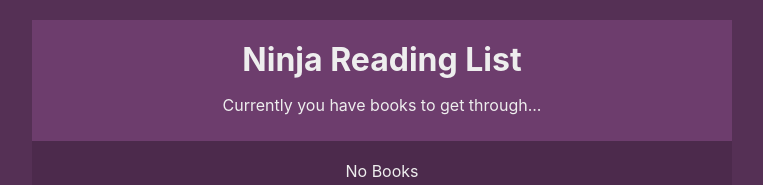
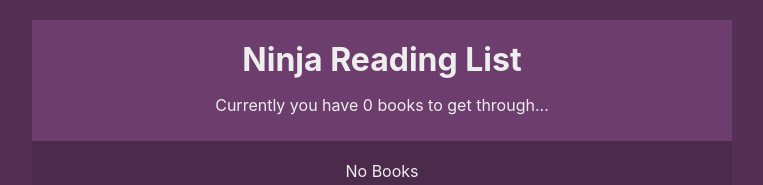
Before and after one commit to Mohmmed-Mahsoub/books-app, a React (Create React App) app: page / in a window 1280 px wide. Shown: the top 185 px of the page, without its empty margins (258-1021 px from the left). Built offline with nearby package versions, Linux system fonts and the light colour scheme.

Commit message:
show how many books to read

```diff
--- a/src/components/navbar.jsx
+++ b/src/components/navbar.jsx
@@ -1,9 +1,11 @@
-import React from "react";
+import React, { useContext } from "react";
+import { BooksContext } from "../contexts/booksContext";
 const Navbar = () => {
+  const { books } = useContext(BooksContext);
   return (
     <div className="navbar">
       <h1>Ninja Reading List</h1>
-      <p>Currently you have books to get through...</p>
+      <p>Currently you have {books.length} books to get through...</p>
     </div>
   );
 };
```
Also changed, not shown: 1 other file (tests, documents, lock files or other folders).
